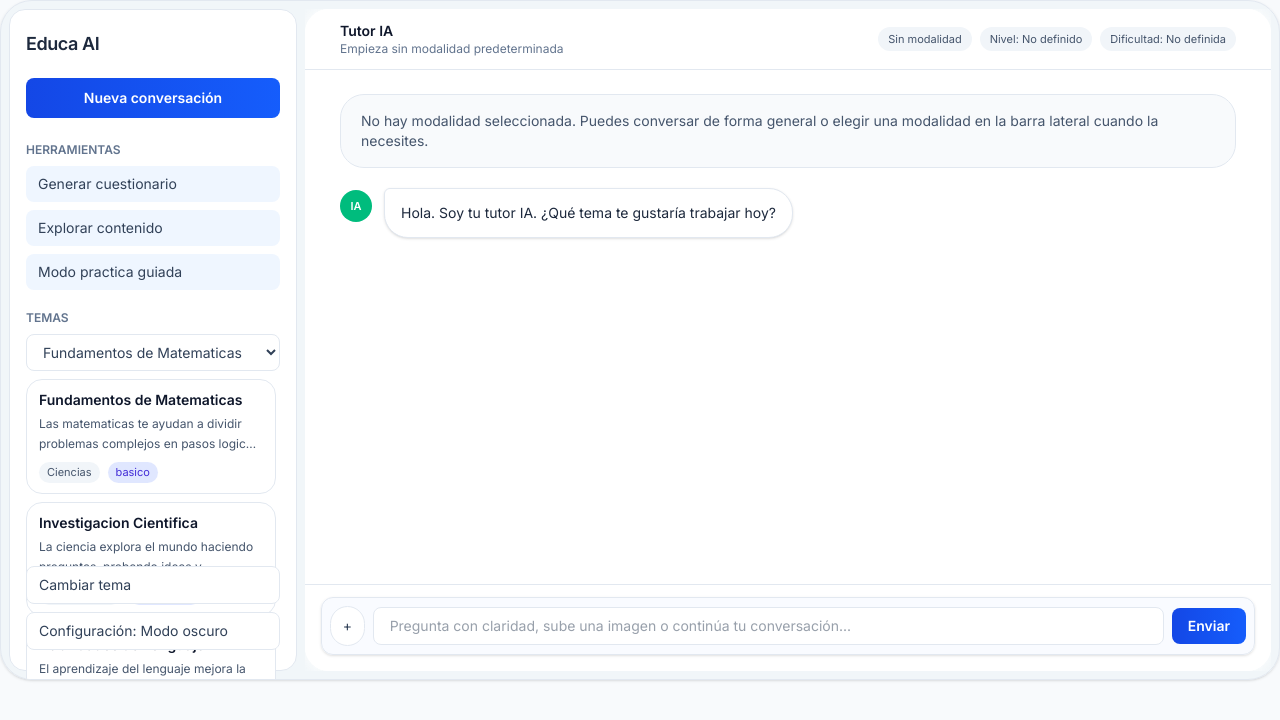
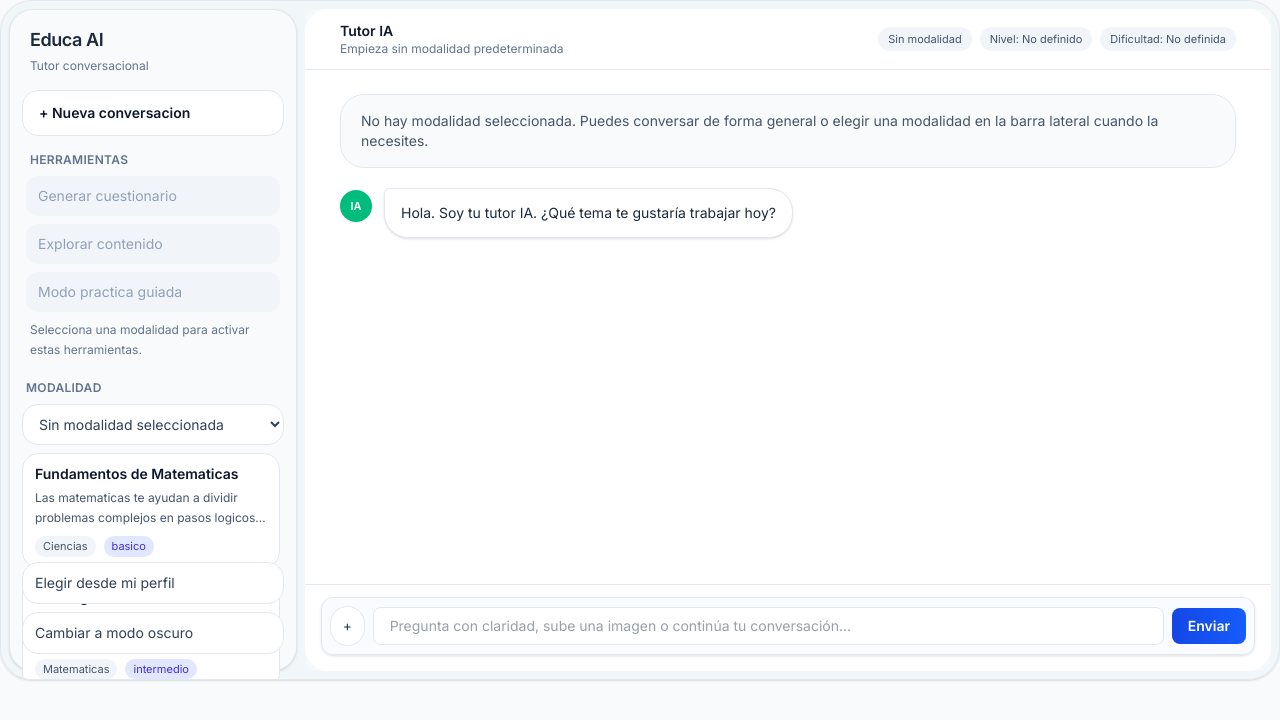
Before and after one commit to darex200/EducaAi, a Next.js app: page / in a window 1280 px wide. Shown: the top 720 px of the page. Built offline with nearby package versions, Linux system fonts and the light colour scheme.

Commit message:
Finalize chat sidebar state handling
Co-authored-by: darex200 <darex200@users.noreply.github.com>

```diff
--- a/components/chat/sidebar.tsx
+++ b/components/chat/sidebar.tsx
@@ -1,4 +1,6 @@
 "use client";
+
+import { TopicCard } from "@/components/chat/topic-card";
 
 type SidebarProps = {
   isDarkMode: boolean;
@@ -16,11 +18,10 @@ type SidebarProps = {
     category: string;
     difficulty: "basico" | "intermedio" | "avanzado";
   }>;
-  selectedTopicId: string;
+  selectedTopicId: string | null;
+  activeTopicLabel: string;
   onSelectTopic: (topicId: string) => void;
 };
-
-import { TopicCard } from "@/components/chat/topic-card";
 
 export function Sidebar({
   isDarkMode,
@@ -33,51 +34,106 @@ export function Sidebar({
   practiceEnabled,
   topics,
   selectedTopicId,
+  activeTopicLabel,
   onSelectTopic,
 }: SidebarProps) {
+  const hasActiveTopic = Boolean(activeTopicLabel);
+  const toolButtonClass = (isActive = false) =>
+    `w-full rounded-xl px-3 py-2.5 text-left text-sm transition ${
+      isActive
+        ? "bg-blue-600 text-white shadow-sm shadow-blue-900/20"
+        : isDarkMode
+          ? "bg-white/5 text-slate-200 hover:bg-white/10 disabled:cursor-not-allowed disabled:text-slate-500"
+          : "bg-slate-100 text-slate-700 hover:bg-slate-200 disabled:cursor-not-allowed disabled:text-slate-400"
+    }`;
+
   return (
     <div
-      className={`flex h-full flex-col rounded-2xl border px-4 py-5 ${
-        isDarkMode ? "border-slate-700 bg-slate-900 text-slate-100" : "border-blue-100 bg-white text-slate-800"
+      className={`flex h-full flex-col rounded-3xl border px-3 py-4 shadow-sm ${
+        isDarkMode ? "border-white/10 bg-slate-950 text-slate-100" : "border-slate-200 bg-slate-50 text-slate-800"
       }`}
     >
-      <p className="mb-5 text-lg font-semibold tracking-tight">Educa AI</p>
+      <div className="mb-4 px-2">
+        <p className="text-lg font-semibold tracking-tight">Educa AI</p>
+        <p className={`mt-1 text-xs ${isDarkMode ? "text-slate-400" : "text-slate-500"}`}>
+          Tutor conversacional
+        </p>
+      </div>
 
-      <button onClick={onNewChat} className="mb-6 rounded-lg bg-gradient-to-r from-blue-700 to-blue-600 px-4 py-2.5 text-sm font-semibold text-white">
-        Nueva conversación
+      <button
+        onClick={onNewChat}
+        className={`mb-4 rounded-2xl border px-4 py-3 text-left text-sm font-semibold transition ${
+          isDarkMode
+            ? "border-white/10 bg-white/5 text-white hover:bg-white/10"
+            : "border-slate-200 bg-white text-slate-900 hover:bg-slate-100"
+        }`}
+      >
+        + Nueva conversacion
       </button>
 
-      <section className="mb-5">
-        <p className={`mb-2 text-xs font-semibold uppercase ${isDarkMode ? "text-slate-400" : "text-slate-500"}`}>Herramientas</p>
+      <section className="mb-5 rounded-2xl px-1">
+        <p className={`mb-2 px-1 text-xs font-semibold uppercase tracking-wide ${isDarkMode ? "text-slate-400" : "text-slate-500"}`}>
+          Herramientas
+        </p>
         <div className="space-y-2 text-sm">
-          <button onClick={onGenerateQuiz} className={`w-full rounded-lg px-3 py-2 text-left ${isDarkMode ? "bg-slate-800 text-slate-200" : "bg-blue-50 text-slate-700"}`}>
+          <button
+            onClick={onGenerateQuiz}
+            disabled={!hasActiveTopic}
+            className={toolButtonClass()}
+            title={!hasActiveTopic ? "Elige una modalidad para generar un cuestionario" : undefined}
+          >
             Generar cuestionario
           </button>
-          <button onClick={onExploreContent} className={`w-full rounded-lg px-3 py-2 text-left ${isDarkMode ? "bg-slate-800 text-slate-200" : "bg-blue-50 text-slate-700"}`}>
+          <button
+            onClick={onExploreContent}
+            disabled={!hasActiveTopic}
+            className={toolButtonClass()}
+            title={!hasActiveTopic ? "Elige una modalidad para explorar contenido" : undefined}
+          >
             Explorar contenido
           </button>
-          <button onClick={onToggleGuidedPractice} className={`w-full rounded-lg px-3 py-2 text-left ${practiceEnabled ? "bg-blue-600 text-white" : isDarkMode ? "bg-slate-800 text-slate-200" : "bg-blue-50 text-slate-700"}`}>
+          <button
+            onClick={onToggleGuidedPractice}
+            disabled={!hasActiveTopic}
+            className={toolButtonClass(practiceEnabled)}
+            title={!hasActiveTopic ? "Elige una modalidad para practicar" : undefined}
+          >
             Modo practica guiada
           </button>
         </div>
+        {!hasActiveTopic && (
+          <p className={`mt-2 px-1 text-xs leading-5 ${isDarkMode ? "text-slate-500" : "text-slate-500"}`}>
+            Selecciona una modalidad para activar estas herramientas.
+          </p>
+        )}
       </section>
 
       <section className="mb-6 min-h-0 flex-1">
-        <p className={`mb-2 text-xs font-semibold uppercase ${isDarkMode ? "text-slate-400" : "text-slate-500"}`}>Temas</p>
+        <p className={`mb-2 px-1 text-xs font-semibold uppercase tracking-wide ${isDarkMode ? "text-slate-400" : "text-slate-500"}`}>
+          Modalidad
+        </p>
         <div className="mb-2">
           <select
-            value={selectedTopicId}
+            value={selectedTopicId ?? ""}
             onChange={(e) => onSelectTopic(e.target.value)}
-            className={`w-full rounded-lg border px-3 py-2 text-sm ${
-              isDarkMode ? "border-slate-600 bg-slate-800 text-slate-100" : "border-slate-200 bg-white text-slate-700"
+            className={`w-full rounded-2xl border px-3 py-2.5 text-sm outline-none transition focus:ring-2 ${
+              isDarkMode
+                ? "border-white/10 bg-white/5 text-slate-100 focus:ring-blue-500/40"
+                : "border-slate-200 bg-white text-slate-700 focus:ring-blue-200"
             }`}
           >
+            <option value="">Sin modalidad seleccionada</option>
             {topics.map((topic) => (
               <option key={topic.id} value={topic.id}>
                 {topic.title}
               </option>
             ))}
           </select>
+          {hasActiveTopic && !selectedTopicId && (
+            <p className={`mt-2 px-1 text-xs ${isDarkMode ? "text-slate-400" : "text-slate-500"}`}>
+              Modalidad de perfil activa: {activeTopicLabel}
+            </p>
+          )}
         </div>
         <div className="max-h-[42vh] space-y-2 overflow-y-auto pr-1">
           {topics.map((topic) => (
@@ -95,19 +151,23 @@ export function Sidebar({
       <div className="mt-auto space-y-2">
         <button
           onClick={onChooseTopic}
-          className={`w-full rounded-lg border px-3 py-2 text-left text-sm ${
-            isDarkMode ? "border-slate-600 bg-slate-800 text-slate-200" : "border-slate-200 bg-white text-slate-700"
+          className={`w-full rounded-2xl border px-3 py-2.5 text-left text-sm transition ${
+            isDarkMode
+              ? "border-white/10 bg-white/5 text-slate-200 hover:bg-white/10"
+              : "border-slate-200 bg-white text-slate-700 hover:bg-slate-100"
           }`}
         >
-          Cambiar tema
+          Elegir desde mi perfil
         </button>
         <button
           onClick={onToggleTheme}
-          className={`w-full rounded-lg border px-3 py-2 text-left text-sm ${
-            isDarkMode ? "border-slate-600 bg-slate-800 text-slate-200" : "border-slate-200 bg-white text-slate-700"
+          className={`w-full rounded-2xl border px-3 py-2.5 text-left text-sm transition ${
+            isDarkMode
+              ? "border-white/10 bg-white/5 text-slate-200 hover:bg-white/10"
+              : "border-slate-200 bg-white text-slate-700 hover:bg-slate-100"
           }`}
         >
-          Configuración: {isDarkMode ? "Modo claro" : "Modo oscuro"}
+          {isDarkMode ? "Cambiar a modo claro" : "Cambiar a modo oscuro"}
         </button>
       </div>
     </div>
--- a/components/topics/quiz-generator-modal.tsx
+++ b/components/topics/quiz-generator-modal.tsx
@@ -91,7 +91,10 @@ export function QuizGeneratorModal({ topic, isOpen, onClose }: QuizGeneratorModa
 
   useEffect(() => {
     if (!isOpen || !showConfig) return;
-    void loadSubtopics();
+    const timeoutId = window.setTimeout(() => {
+      void loadSubtopics();
+    }, 0);
+    return () => window.clearTimeout(timeoutId);
     // eslint-disable-next-line react-hooks/exhaustive-deps
   }, [isOpen, showConfig, level, topic]);
 
```
